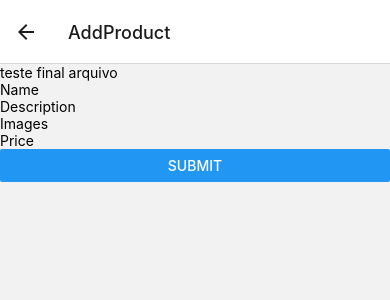
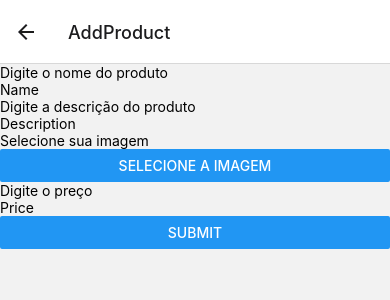
Before and after one commit to RHamudi/project-promo-front, a React Native app: screen /AddProduct in a window 390 px wide. Shown: the top 300 px of the page. Built offline with nearby package versions, Linux system fonts and the light colour scheme; no server answers.

Commit message:
Add CreateProduct page
Added functionality to create a new product with name, description, image, and price.

```diff
--- a/src/Pages/CreateProduct/index.js
+++ b/src/Pages/CreateProduct/index.js
@@ -2,6 +2,8 @@ import { useState } from "react";
 import { Button, Text, TextInput, View } from "react-native";
 import { useSelector } from "react-redux";
 import { useStateLogin } from "../../Redux/LoginSlice";
+import * as ImagePicker from 'expo-image-picker';
+import { axiosApi } from "../../Services/http-client";
 
 export default function CreateProduct(){
     const {User} = useSelector(useStateLogin);
@@ -10,25 +12,72 @@ export default function CreateProduct(){
     const [Description, setDescription] = useState();
     const [Images, setImages] = useState();
     const [Price, setPrice] = useState();
+    const formData = new FormData();
+
+    formData.append("IdBusiness", IdBusiness)
+    formData.append("Name", Name)
+    formData.append("Description", Description)
+    if(Images)formData.append("Images", {
+        uri: Images.uri,
+        type: "image/jpeg",
+        name: "testando"
+    })
+    formData.append("Price", Price)
+
+    const pickImage = async () => {
+        let result = await ImagePicker.launchImageLibraryAsync({
+            mediaTypes: ImagePicker.MediaTypeOptions.Images,
+            includeBase64: false,
+            base64: true,
+            quality: 1,
+        })
+
+        if(!result.canceled){
+            setImages(result.assets[0])
+        }
+    }
+
+
+
+    function AddProduct(){
+        axiosApi({
+            method: "post",
+            url: "product/insert",
+            data: formData,
+            headers: {
+                'Content-Type': 'multipart/form-data'
+            },
+        }).then((res)=> console.log(res)).catch((err)=> console.log(err))
+    }
+
+    console.log(formData)
 
     return (
         <View >
-            <Text>teste final arquivo</Text>
+            <Text>Digite o nome do produto</Text>
             <TextInput
             placeholder="Name"
+            onChangeText={setName}
             />
+            <Text>Digite a descrição do produto</Text>
             <TextInput
             placeholder="Description"
+            onChangeText={setDescription}
             />
-            <TextInput
-            placeholder="Images"
+            <Text>Selecione sua imagem</Text>
+            <Button
+            title="Selecione a imagem"
+            onPress={pickImage}
             />
+            <Text>Digite o preço</Text>
             <TextInput
             placeholder="Price"
+            onChangeText={setPrice}
             />
 
             <Button
             title="Submit"
+            onPress={AddProduct}
             />
         </View>
     )
```
